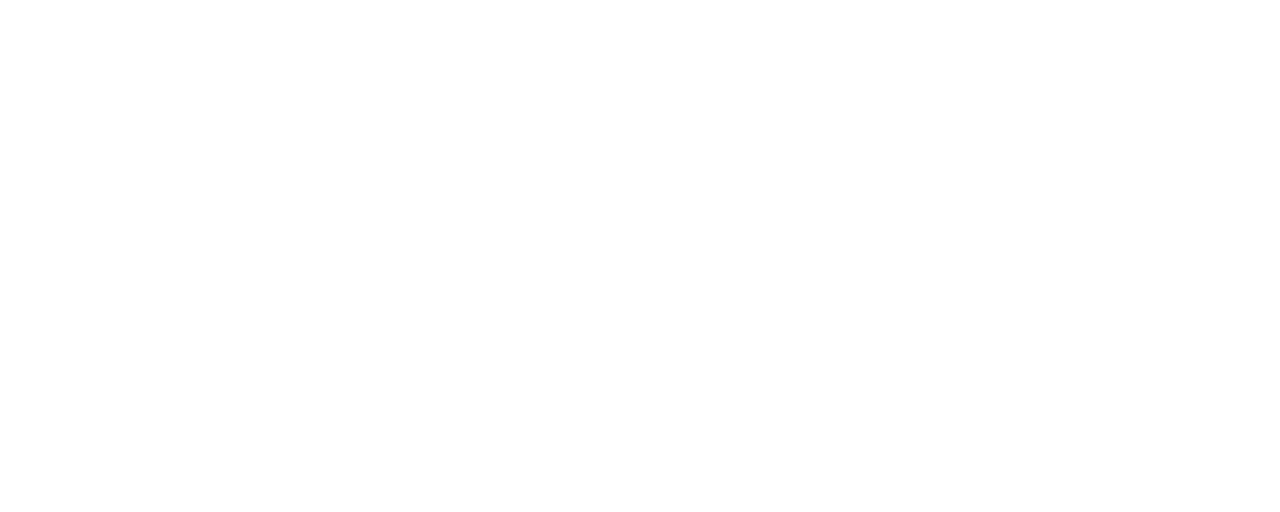
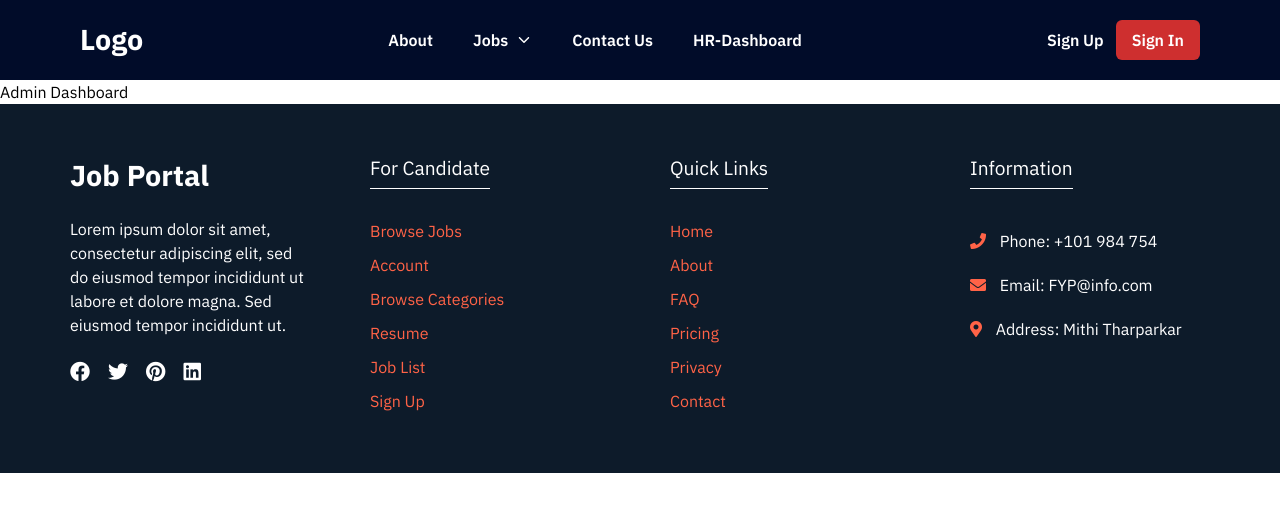
Before and after one commit to piyushkhatri968/FYP-Project, a React (Vite) app in the folder Frontend/: page /dashboard/admin in a window 1280 px wide. Before the commit this address had no page. Shown: the top 512 px of the page. Built offline with nearby package versions, Linux system fonts and the light colour scheme.

Commit message:
admin dashboard created

```diff
--- a/Frontend/src/App.jsx
+++ b/Frontend/src/App.jsx
@@ -29,6 +29,7 @@
 import NotificationSettings from "./Pages/Hr_Dashboard/Pages/job/NotificationSettings";
 import JobNotification from "./Pages/Hr_Dashboard/Pages/JobNotification/JobNotification";
 import Employee_Dashboard from "./Pages/Employee_Dashboard/Employee_Dashboard";
+import Admin_Dashboard from "./Pages/Admin_Dashboard/Admin_Dashboard";
 // import PostJobNotification from "./Pages/Hr_Dashboard/Pages/job/PostJobNotification";
 
 const App = () => {
@@ -50,7 +51,8 @@
             <Route path="signup" element={<SignUp />} />
             <Route path="signin" element={<SignIn />} />
             <Route path="find-job" element={<FindAJob />} />
-            <Route path="dashboard" element={<Employee_Dashboard />} />
+            <Route path="dashboard/employee" element={<Employee_Dashboard />} />
+            <Route path="dashboard/admin" element={<Admin_Dashboard />} />
           </Route>
 
           {/* HRLayout Route */}
--- a/Frontend/src/Components/Navbar.jsx
+++ b/Frontend/src/Components/Navbar.jsx
@@ -145,9 +145,9 @@
                       currentUser.userType === "recruiter"
                         ? "/hr-home"
                         : currentUser.userType === "employee"
-                        ? "/dashboard"
+                        ? "dashboard/employee"
                         : currentUser.userType === "admin"
-                        ? "/admin-dashboard"
+                        ? "dashboard/admin"
                         : null
                     }
                   >
--- /dev/null
+++ b/Frontend/src/Pages/Admin_Dashboard/Admin_Dashboard.jsx
@@ -0,0 +1,7 @@
+import React from "react";
+
+const Admin_Dashboard = () => {
+  return <div>Admin Dashboard</div>;
+};
+
+export default Admin_Dashboard;
```
